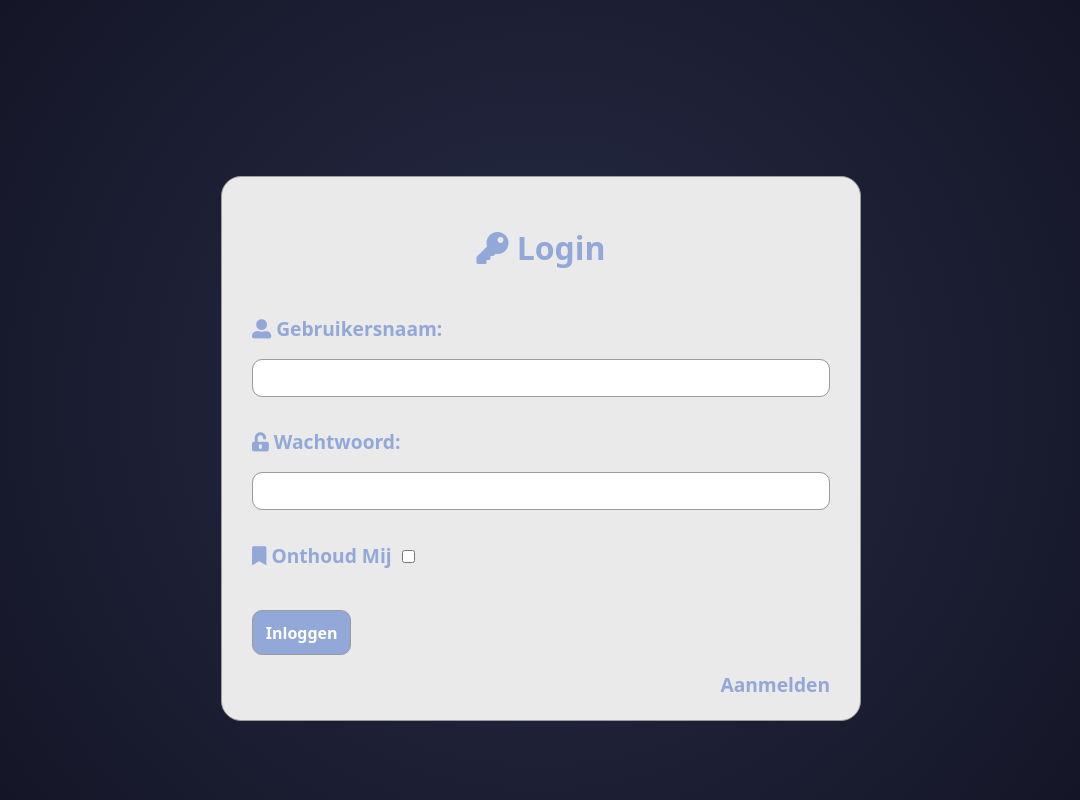
After one commit to Haroldp95/ROConsultants-, a PHP site: page /login.html in a window 1280 px wide. The commit adds this page. Shown: the whole page, without its empty margins (99-1179 px from the left). Run offline with PHP 8.4, Linux system fonts and the light colour scheme; some libraries are stand-ins or nearby versions.

Commit message:
Inlog Pagina

```diff
--- a/css/style.css
+++ b/css/style.css
@@ -47,7 +47,7 @@ html {
   scroll-behavior: smooth;
   width: 100%;
   padding: 0%;
-  background-color: #231f2b;
+  background-color: #272d47;
 }
 
 body {
@@ -58,7 +58,7 @@ body {
   background-position: center;
   background-repeat: no-repeat;
   background-size: cover;
-  background-image: url("../plaatjes/background.jpg");
+  background: radial-gradient(circle, #272d47 0%, #121222 100%);
 }
 
 * {
@@ -72,19 +72,19 @@ body {
 
 /* Track */
 ::-webkit-scrollbar-track {
-  background: #231f2b;
+  background: #272d47;
 }
 
 /* Handle */
 ::-webkit-scrollbar-thumb {
-  background: #2d1d3a;
+  background: #121222;
   border-radius: 20px;
   border: 3px solid #2f2a33;
 }
 
 /* Handle on hover */
 ::-webkit-scrollbar-thumb:hover {
-  background: #1a161d3d;
+  background: #271d2e3d;
 }
 
 .navContainer {
@@ -334,7 +334,7 @@ body {
   transition: 250ms;
   text-align: center;
   margin-top: 2em;
-  background-color: #1a161d3d;
+  background-color: #271d2e3d;
   border-radius: 16px;
   border: 1px solid #2f2a33;
 }
@@ -443,4 +443,50 @@ body {
   margin-top: 1em;
 }
 
+.loginContainer {
+  min-height: 50%;
+  max-height: 50%;
+  min-width: 50%;
+  max-width: 50%;
+  justify-content: center;
+  align-items: center;
+  padding: 20px;
+  border-radius: 20px;
+  border: 1px solid #9c9c9c;
+  background-color: #eaeaea;
+  margin: auto;
+  margin-top: 10em;
+}
+.loginContainer .loginText {
+  margin: 1em;
+  font-size: 2em;
+  text-align: center;
+  font-weight: bold;
+  color: #92a8d8;
+}
+.loginContainer .userText {
+  font-size: 1.2em;
+  text-align: center;
+  font-weight: bold;
+  color: #92a8d8;
+  margin-top: 0.8em;
+  margin-bottom: 0.8em;
+}
+.loginContainer .input {
+  border-radius: 10px;
+  border: 1px solid #9c9c9c;
+}
+.loginContainer .submitBtn {
+  border-radius: 10px;
+  border: 1px solid #9c9c9c;
+  padding-top: 0.6em;
+  padding-bottom: 0.6em;
+  padding-left: 0.8em;
+  padding-right: 0.8em;
+  font-size: 1em;
+  text-align: center;
+  font-weight: bold;
+  background-color: #92a8d8;
+}
+
 /*# sourceMappingURL=style.css.map */
--- /dev/null
+++ b/login.html
@@ -0,0 +1,107 @@
+<!--* HTML by Harold.-->
+
+<!DOCTYPE html>
+<html lang="en">
+  <head>
+    <meta charset="utf-8" />
+    <title>Consulting</title>
+    <link
+      rel="shortcut icon"
+      type="image/png"
+      href="../plaatjes/Money Bag.png"
+    />
+    <!--CSS-->
+    <link rel="stylesheet" href="css/style.css" />
+
+    <!--<base href="/"> Deze lijn lijkt niet nodig te zijn en zorgde bij mij (Daan) voor server load errors. als het goed is heeft basefilepathing al een / erin zitten -->
+    <meta name="viewport" content="width=device-width, initial-scale=1" />
+
+    <!--Bootstrap-->
+    <link
+      rel="stylesheet"
+      href="https://stackpath.bootstrapcdn.com/bootstrap/4.1.3/css/bootstrap.min.css"
+      integrity="sha384-MCw98/SFnGE8fJT3GXwEOngsV7Zt27NXFoaoApmYm81iuXoPkFOJwJ8ERdknLPMO"
+      crossorigin="anonymous"
+    />
+
+    <!--Icons Library-->
+    <link
+      rel="stylesheet"
+      href="https://use.fontawesome.com/releases/v5.8.1/css/all.css"
+      integrity="sha384-50oBUHEmvpQ+1lW4y57PTFmhCaXp0ML5d60M1M7uH2+nqUivzIebhndOJK28anvf"
+      crossorigin="anonymous"
+    />
+    <link
+      href="https://maxcdn.bootstrapcdn.com/font-awesome/4.6.1/css/font-awesome.min.css"
+      rel="stylesheet"
+    />
+
+    <!--Roboto Font-->
+    <link rel="preconnect" href="https://fonts.googleapis.com" />
+    <link rel="preconnect" href="https://fonts.gstatic.com" crossorigin />
+    <link
+      href="https://fonts.googleapis.com/css2?family=Roboto:wght@900&display=swap"
+      rel="stylesheet"
+    />
+    <link
+      href="https://unpkg.com/tailwindcss@^1.0/dist/tailwind.min.css"
+      rel="stylesheet"
+    />
+  </head>
+  <body>
+    <div id="login">
+      <div class="container">
+        <div class="row">
+          <div class="loginContainer col-md-6">
+            <div class="col-md-12">
+              <form action="" method="post">
+                <h3 class="loginText"><i class="fas fa-key"></i> Login</h3>
+                <div class="form-group">
+                  <label for="username" class="userText"
+                    ><i class="fas fa-user-alt"></i> Gebruikersnaam:</label
+                  ><br />
+                  <input
+                    type="text"
+                    name="username"
+                    id="username"
+                    class="form-control input"
+                  />
+                </div>
+                <div class="form-group">
+                  <label for="password" class="userText"
+                    ><i class="fas fa-unlock-alt"></i> Wachtwoord:</label
+                  ><br />
+                  <input
+                    type="text"
+                    name="password"
+                    id="password"
+                    class="form-control input"
+                  />
+                </div>
+                <div class="form-group">
+                  <label for="remember" class="userText"
+                    ><span><i class="fas fa-bookmark"></i> Onthoud Mij </span
+                    > <span
+                      ><input
+                        id="remember"
+                        name="remember"
+                        type="checkbox" /></span></label
+                  ><br /><br />
+                  <input
+                    type="submit"
+                    name="Inloggen"
+                    class="btn btn-info btn-md submitBtn"
+                    value="Inloggen"
+                  />
+                </div>
+                <div id="aanmelden" class="text-right">
+                  <a href="#" class="userText">Aanmelden</a>
+                </div>
+              </form>
+            </div>
+          </div>
+        </div>
+      </div>
+    </div>
+  </body>
+</html>
--- a/scss/style.scss
+++ b/scss/style.scss
@@ -22,7 +22,9 @@ body {
   background-position: center;
   background-repeat: no-repeat;
   background-size: cover;
-  background-image: url("../plaatjes/background.jpg");
+  // background-image: url("../plaatjes/background.jpg");
+  // background-color: $background;
+  background: radial-gradient(circle, $background 0%, $background2 100%);
 }
 
 * {
@@ -333,3 +335,49 @@ body {
     }
   }
 }
+
+//? Login Box
+
+.loginContainer {
+  @include minMax(50%, 50%, 50%, 50%);
+  justify-content: center;
+  align-items: center;
+  padding: 20px;
+  @include border(20px, 1px, $borderLight);
+  background-color: #eaeaea;
+  margin: auto;
+  margin-top: 10em;
+
+  .loginText {
+    margin: 1em;
+    font-size: 2em;
+    text-align: center;
+    font-weight: bold;
+    color: $blueText;
+  }
+
+  .userText {
+    font-size: 1.2em;
+    text-align: center;
+    font-weight: bold;
+    color: $blueText;
+    margin-top: 0.8em;
+    margin-bottom: 0.8em;
+  }
+
+  .input {
+    @include border(10px, 1px, $borderLight);
+  }
+
+  .submitBtn {
+    @include border(10px, 1px, $borderLight);
+    padding-top: 0.6em;
+    padding-bottom: 0.6em;
+    padding-left: 0.8em;
+    padding-right: 0.8em;
+    font-size: 1em;
+    text-align: center;
+    font-weight: bold;
+    background-color: $blueText;
+  }
+}
--- a/scss/stylings/_defaults.scss
+++ b/scss/stylings/_defaults.scss
@@ -6,12 +6,14 @@
 //? Variables
 $text: rgb(255, 255, 255);
 $subText: rgb(151, 151, 151);
-$background: #231f2b;
-$background2: #2d1d3a;
-$backgroundOp: #1a161d3d;
+$background: #272d47;
+$background2: #121222;
+$backgroundOp: #271d2e3d;
 $selected: rgb(212, 148, 64);
 $unselected: rgb(68, 94, 151);
 $border: #2f2a33;
+$borderLight: #9c9c9c;
+$blueText: rgb(146, 168, 216);
 
 //? Screen Sizes
 $screenSizes: (
```
Also changed, not shown: 1 other file.
